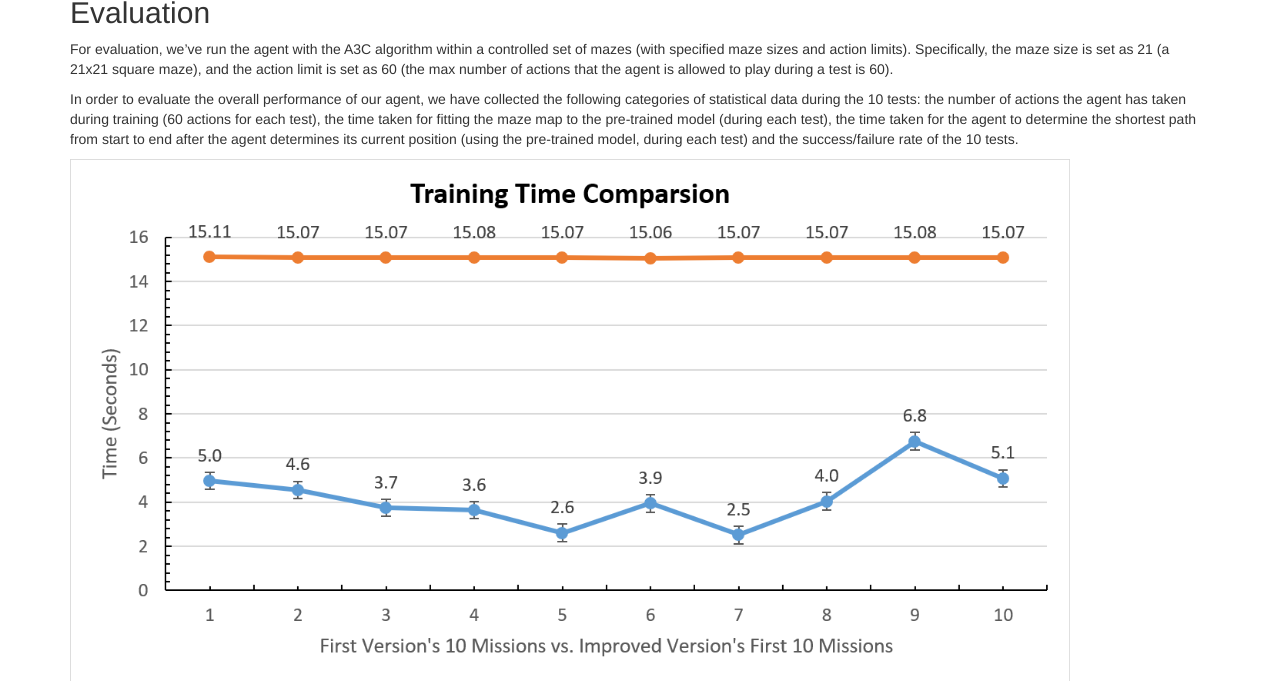
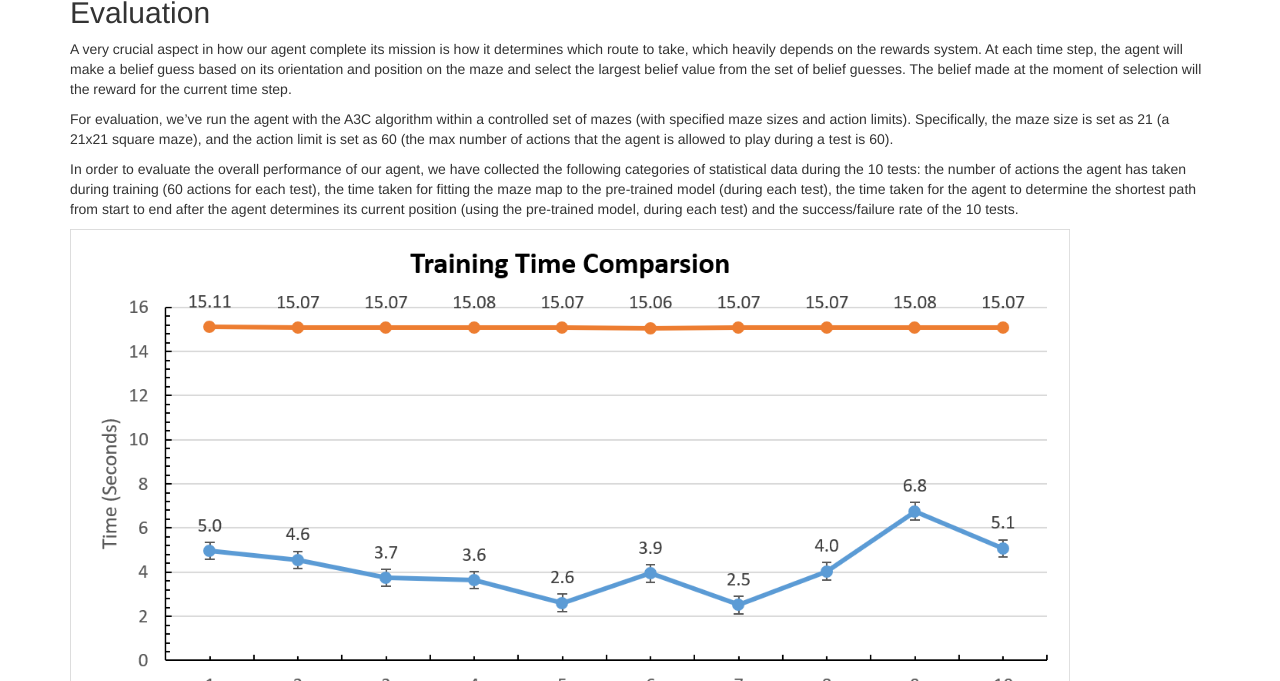
Before and after one commit to yuexintonychen/iKun-AI, a Jekyll site: the page built from docs/final.md, in a window 1280 px wide and 900 px high, scrolled down 5402 px, cut to the strip 219-900 px from the top of the window. Built offline with Jekyll 4.4.1, drawn with Linux system fonts in a browser that asks for light colours.

Commit message:
Final report updated

```diff
--- a/docs/final.md
+++ b/docs/final.md
@@ -26,6 +26,8 @@ The pre-trained model we used is based on the model in the Active Neural Localiz
 
 
 ## Evaluation
+A very crucial aspect in how our agent complete its mission is how it determines which route to take, which heavily depends on the rewards system. At each time step, the agent will make a belief guess based on its orientation and position on the maze and select the largest belief value from the set of belief guesses. The belief made at the moment of selection will the reward for the current time step.
+
 For evaluation, we've run the agent with the A3C algorithm within a controlled set of mazes (with specified maze sizes and action limits). Specifically, the maze size is set as 21 (a 21x21 square maze), and the action limit is set as 60 (the max number of actions that the agent is allowed to play during a test is 60).
 
 In order to evaluate the overall performance of our agent, we have collected the following categories of statistical data during the 10 tests: the number of actions the agent has taken during training (60 actions for each test), the time taken for fitting the maze map to the pre-trained model (during each test), the time taken for the agent to determine the shortest path from start to end after the agent determines its current position (using the pre-trained model, during each test) and the success/failure rate of the 10 tests.
```
